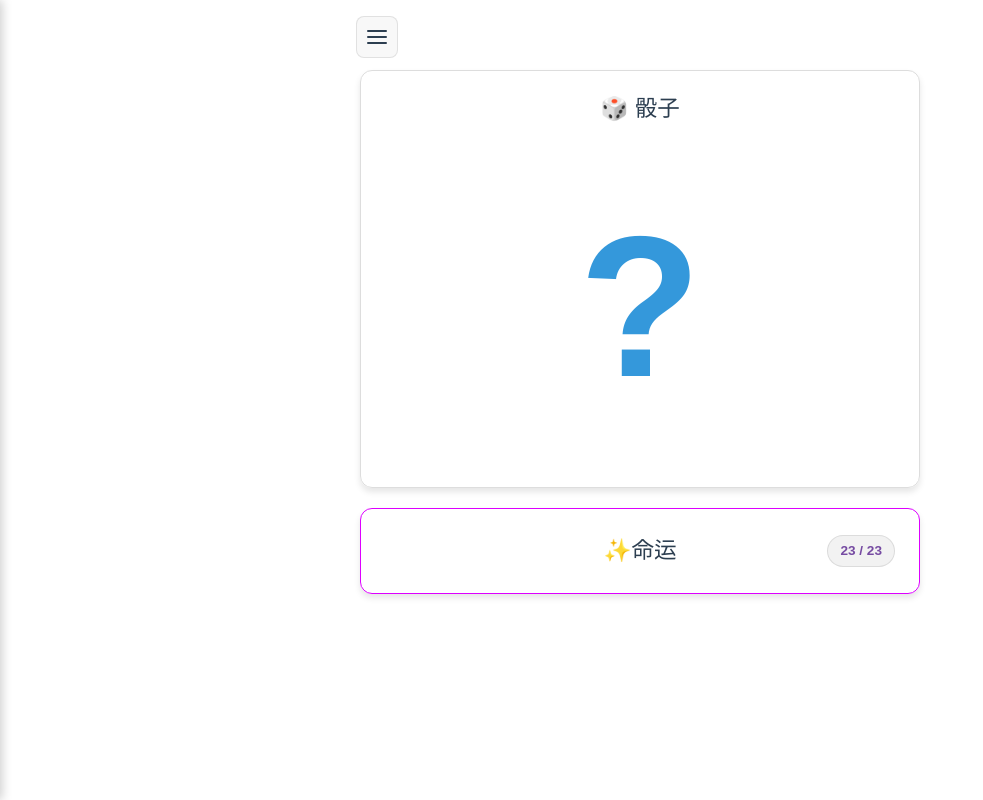
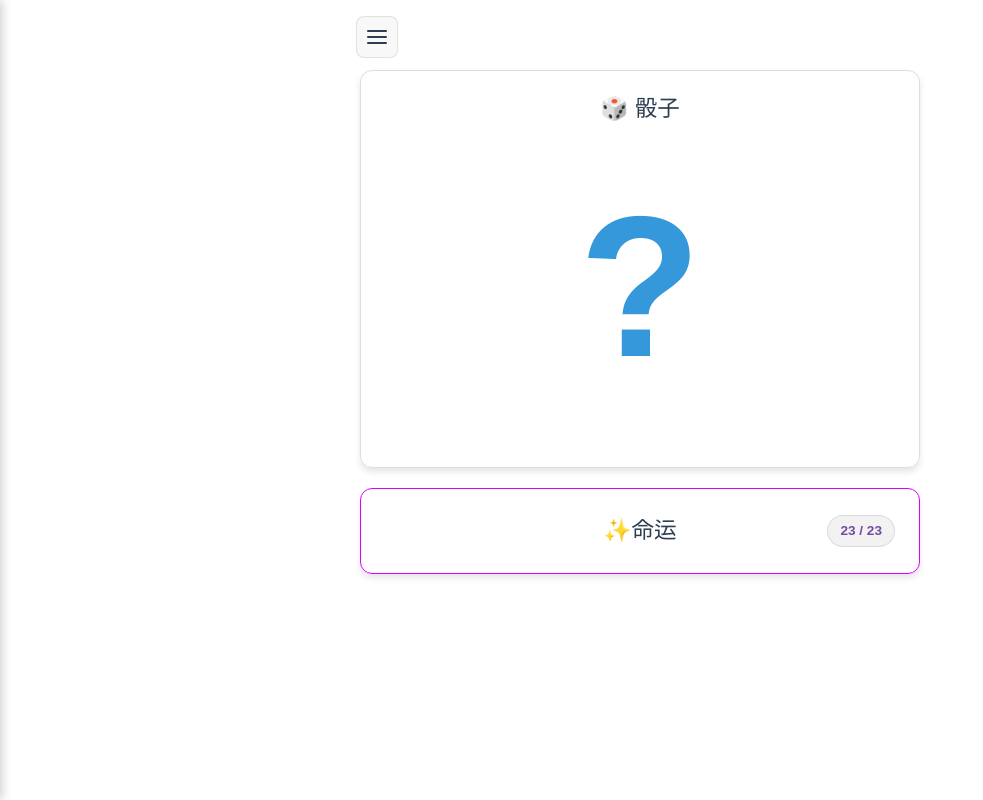
Before and after one commit to Volyyig/Dice, a Vue app: page / in a window 1280 px wide. Shown: the whole page, without its empty margins (0-983 px from the left). Built offline with nearby package versions, Linux system fonts and the light colour scheme.

Commit message:
style: 去除 Dice > result-container 的属性 margin-top: 20px

```diff
--- a/src/components/Dice.vue
+++ b/src/components/Dice.vue
@@ -76,7 +76,7 @@ watch(colorIndex, (newVal) => {
 }
 
 .result-container {
-  margin-top: 20px;
+  /* margin-top: 20px; */
 }
 
 .result-number {
```
